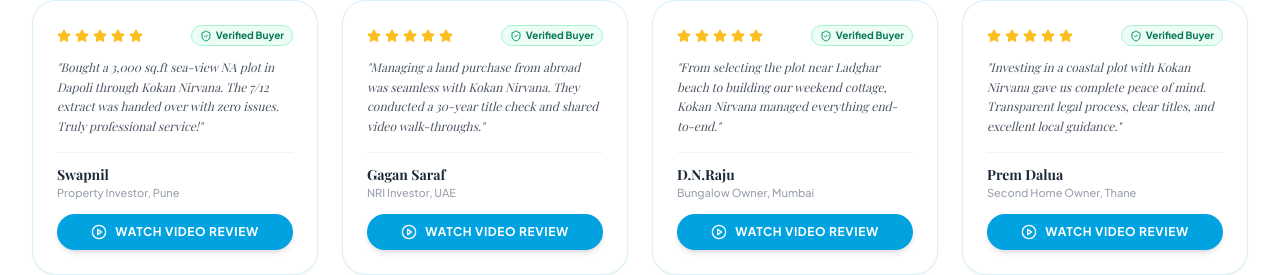
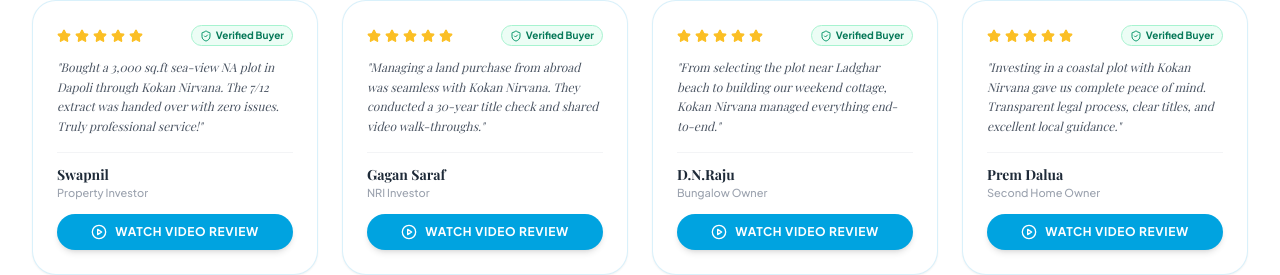
Before and after one commit to neuronexuspvtltd/kokan-nirvana-, a React (Vite) app: page / in a window 1280 px wide. Shown: the part 6055-6330 px from the top of the page. Built offline with nearby package versions, Linux system fonts and the light colour scheme; no server answers; a web font is replaced by a local one.

Commit message:
Remove city locations from client testimonial roles

```diff
--- a/src/data/websiteData.js
+++ b/src/data/websiteData.js
@@ -411,7 +411,7 @@
   {
     id: "swapnil",
     name: "Swapnil",
-    role: "Property Investor, Pune",
+    role: "Property Investor",
     rating: 5,
     text: "Bought a 3,000 sq.ft sea-view NA plot in Dapoli through Kokan Nirvana. The 7/12 extract was handed over with zero issues. Truly professional service!",
     property: "The Sea Gate Cliffside NA Plot",
@@ -420,7 +420,7 @@
   {
     id: "gagan-saraf",
     name: "Gagan Saraf",
-    role: "NRI Investor, UAE",
+    role: "NRI Investor",
     rating: 5,
     text: "Managing a land purchase from abroad was seamless with Kokan Nirvana. They conducted a 30-year title check and shared video walk-throughs.",
     property: "The HillTop Dapoli Site",
@@ -429,7 +429,7 @@
   {
     id: "dn-raju",
     name: "D.N.Raju",
-    role: "Bungalow Owner, Mumbai",
+    role: "Bungalow Owner",
     rating: 5,
     text: "From selecting the plot near Ladghar beach to building our weekend cottage, Kokan Nirvana managed everything end-to-end.",
     property: "Vista Twin Tower",
@@ -438,7 +438,7 @@
   {
     id: "prem-dalua",
     name: "Prem Dalua",
-    role: "Second Home Owner, Thane",
+    role: "Second Home Owner",
     rating: 5,
     text: "Investing in a coastal plot with Kokan Nirvana gave us complete peace of mind. Transparent legal process, clear titles, and excellent local guidance.",
     property: "Seaclusion Beachside Plot",
```
Also changed, not shown: 2 other files (tests, documents, lock files or other folders).
